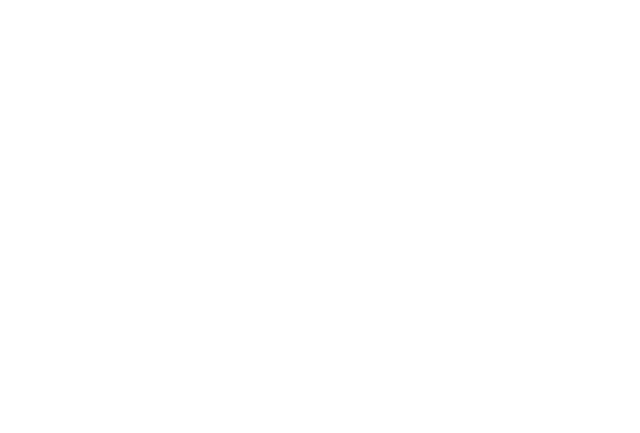
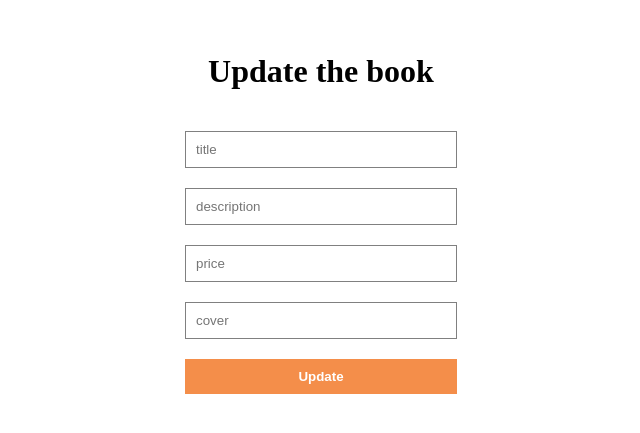
Before and after one commit to xClaugod/CloudLibrary, a React (Create React App) app in the folder client/: page /update/1 in a window 1280 px wide. Before the commit this address had no page. Shown: the part 195-628 px from the top of the page, without its empty margins (319-959 px from the left). Built offline with nearby package versions, Linux system fonts and the light colour scheme.

Commit message:
Feat: update feature

```diff
--- a/client/src/App.js
+++ b/client/src/App.js
@@ -10,7 +10,7 @@ function App() {
         <Routes>
           <Route path="/" element={<Books />} />
           <Route path="/add" element={<Add />} />
-          <Route path="/update" element={<Update />} />
+          <Route path="/update/:idBook" element={<Update />} />
         </Routes>
       </BrowserRouter>
     </div>
--- a/client/src/pages/Add.js
+++ b/client/src/pages/Add.js
@@ -46,7 +46,7 @@ const Add = () => {
       <input type="text" placeholder='description' name="description" onChange={handleChange}/>
       <input type="text" placeholder='price' name="price" onChange={handleChange}/>
       <input type="text" placeholder='cover' name="cover" onChange={handleChange}/>
-      <button onClick={handleClick}>Submit</button>
+      <button onClick={handleClick} className='formButton'>Add</button>
     </div>
   )
 }
--- a/client/src/pages/Books.jsx
+++ b/client/src/pages/Books.jsx
@@ -31,18 +31,18 @@ const Books = () => {
   }
 
   return (
-    <div className='books'>{
-        books.map((book, index) => (
+    <div>
+      <div className='books'>{books.map((book, index) => (
         <div key={index} className='book'>
           <h3>{book.title}</h3>
           {book.cover && <img src={book.cover} alt={book.title} />}
           <p>{book.description}</p>
           <p>{book.price}</p>
-                <button className='delete' onClick={()=>handleDelete(book.idBook)}>Delete</button>
-                <button className='update'>Update</button>
+          <button className='delete' onClick={() => handleDelete(book.idBook)}>Delete</button>
+          <button className='update'><Link to={`/update/${book.idBook}`}>Update</Link></button>
         </div>
-        ))
-    }
+      ))}
+      </div>
       <button><Link to={"/add"}> Add new book</Link> </button>
     </div>
   )
--- a/client/src/pages/Update.js
+++ b/client/src/pages/Update.js
@@ -1,8 +1,55 @@
-import React from 'react'
+import React, { useState } from 'react'
+import { useLocation, useNavigate } from 'react-router-dom';
 
 const Update = () => {
+  const[book,setBook] = useState({
+    title:"",
+    description:"",
+    price: null,
+    cover:""
+  });
+
+  const navigate = useNavigate();
+  const location = useLocation();
+  const bookId = location.pathname.split('/').pop()
+
+  const handleChange = (e) => {
+    setBook((prev)=>({
+      ...prev,
+      [e.target.name]: e.target.value
+
+    }));
+  };
+
+  const handleClick = e => {
+    e.preventDefault();
+    fetch(`http://localhost:8800/books/${bookId}`, {
+      method: 'PUT',
+      headers: {
+        'Content-Type': 'application/json',
+      },
+      body: JSON.stringify(book),
+    })
+      .then(response => response.json())
+      .then(data => {
+        console.log('Success:', data);
+        navigate('/')
+      })
+      .catch((error) => {
+        console.error('Error:', error);
+      });
+  }
+
+  console.log(book)
   return (
-    <div>Update</div>
+    <div className='form'>
+      <h1>Update the book</h1>
+      <input type="text" placeholder='title' name="title" onChange={handleChange}/>
+      <input type="text" placeholder='description' name="description" onChange={handleChange}/>
+      <input type="text" placeholder='price' name="price" onChange={handleChange}/>
+      <input type="text" placeholder='cover' name="cover" onChange={handleChange}/>
+      <button onClick={handleClick} className='formButton'>Update</button>
+    </div>
   )
 }
 
--- a/client/src/style.css
+++ b/client/src/style.css
@@ -44,3 +44,24 @@ img{
     border: 1px solid rgb(204, 204, 243);
     color: rgb(139, 139, 234)
 }
+
+.form{
+    display: flex;
+    flex-direction: column;
+    gap: 20px;
+}
+
+input{
+    width: 250px;
+    padding:10px;
+    border: 1px solid gray;
+}
+
+.formButton{
+    border: none;
+    padding: 10px;
+    background-color: rgb(244, 142, 74);
+    color: white;
+    font-weight: bold;
+    cursor: pointer;
+}
```
Also changed, not shown: 1 other file (tests, documents, lock files or other folders). Lines whose indentation alone changed are shown as unchanged.
